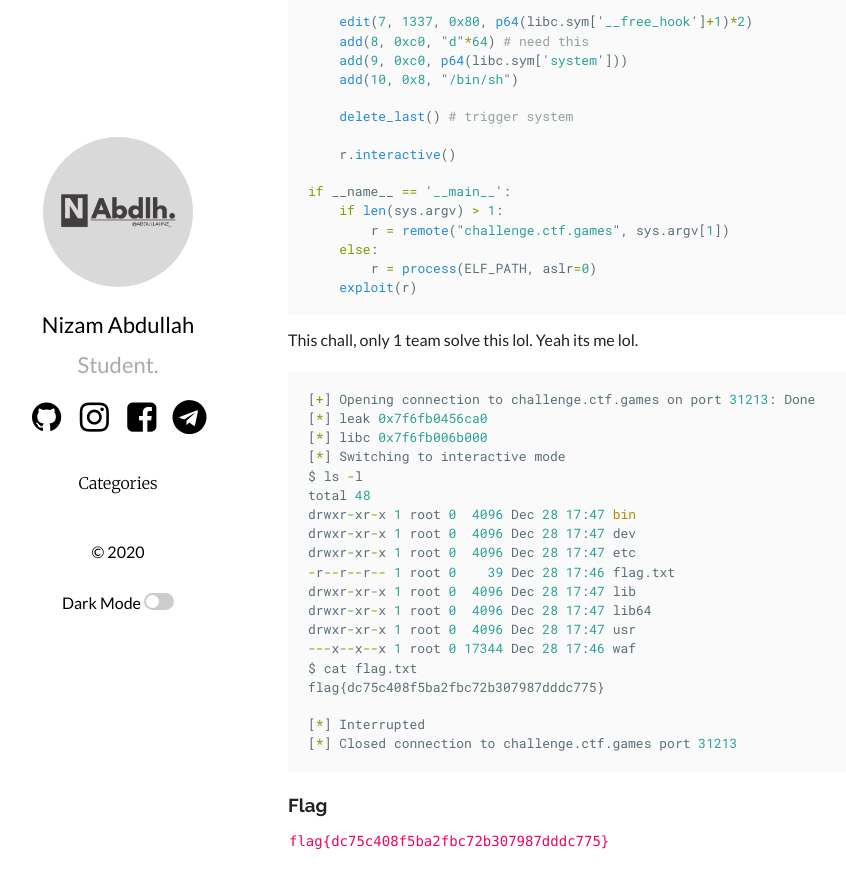
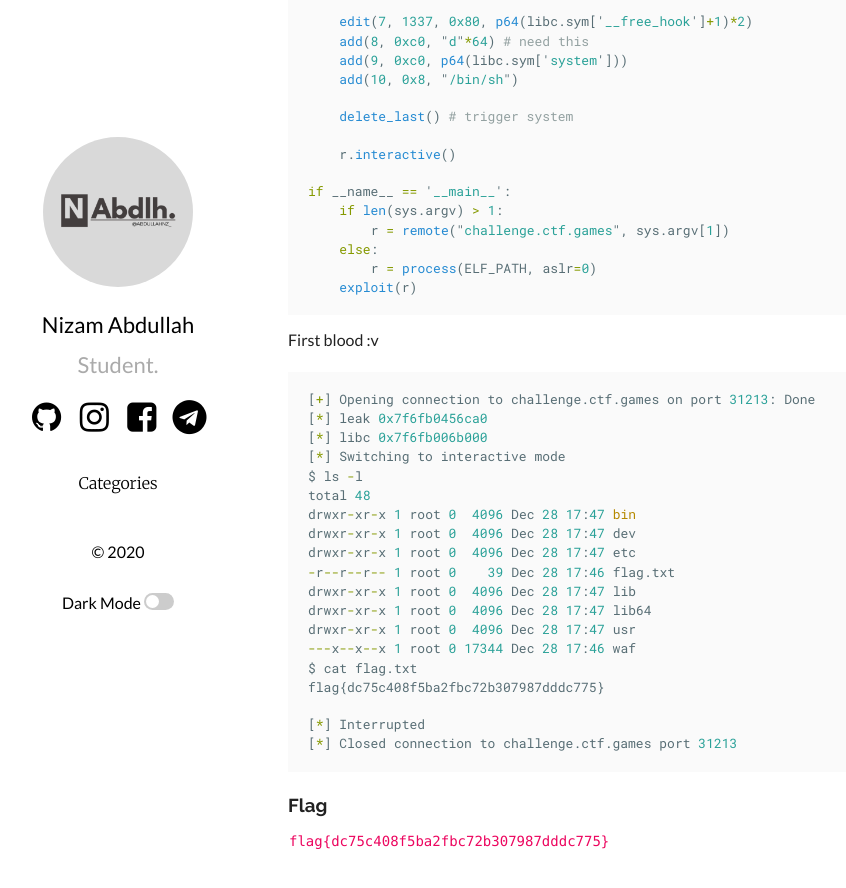
Before and after one commit to abdullahnz/abdullahnz.github.io, a Jekyll site: the page built from _posts/2020-12-31-writeup-grimmcon-0x3-ctf.md, in a window 1280 px wide and 900 px high, scrolled down 15854 px. Shown: the top 888 px of the window, without its empty margins (67-913 px from the left). Built offline with Jekyll 4.4.1, drawn with Linux system fonts in a browser that asks for light colours; comment, search, counter and statistics services are not loaded.

Commit message:
Update 2020-12-31-writeup-grimmcon-0x3-ctf.md

````diff
--- a/_posts/2020-12-31-writeup-grimmcon-0x3-ctf.md
+++ b/_posts/2020-12-31-writeup-grimmcon-0x3-ctf.md
@@ -802,7 +802,7 @@ if __name__ == '__main__':
     exploit(r)
 ```
 
-This chall, only 1 team solve this lol. Yeah its me lol.
+First blood :v
 
 ```py
 [+] Opening connection to challenge.ctf.games on port 31213: Done
````
